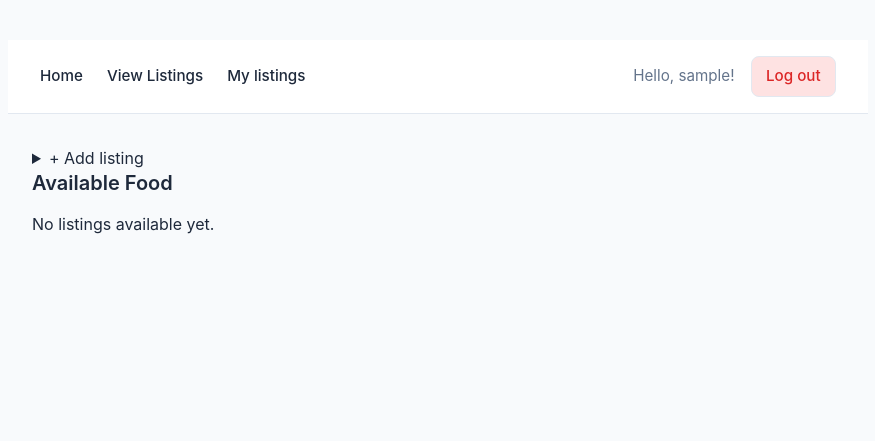
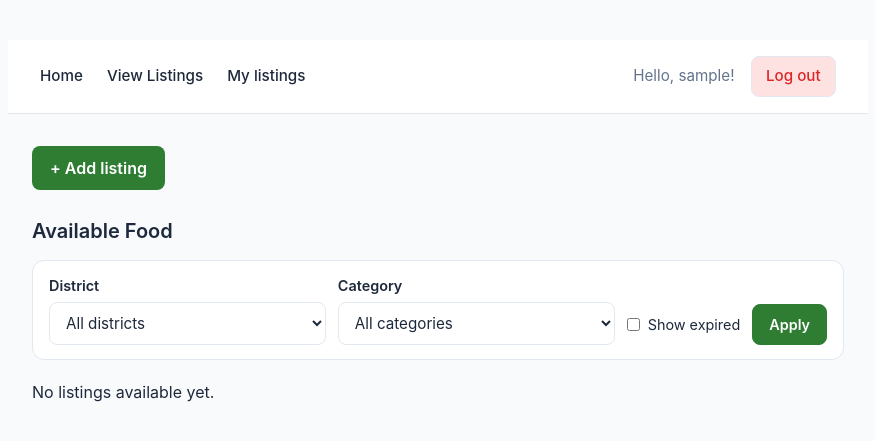
Before and after one commit to katy96moskaliuk/ShareFood, a Django app: page /listings/ in a window 1280 px wide. Shown: the top 441 px of the page, without its empty margins (202-1077 px from the left). Run offline with Django 5.2, Linux system fonts and the light colour scheme; the visitor is signed in with stand-in values (Sample User, id 1); data that the repository does not hold is empty; parts of the project's set-up code (start-up, migrations or seed data) failed here and were passed over.

Commit message:
Add district/category filters and hide expired listings by default

```diff
--- a/src/ShareFood/listings/static/listings/style.css
+++ b/src/ShareFood/listings/static/listings/style.css
@@ -369,3 +369,80 @@ h2 {
         grid-template-columns: 1fr;
     }
 }
+
+/* Collapsible "add listing" block */
+.add-toggle {
+    margin-bottom: 28px;
+}
+
+.add-toggle > summary {
+    display: inline-flex;
+    align-items: center;
+    padding: 10px 18px;
+    border-radius: 8px;
+    background: var(--primary);
+    color: #fff;
+    font-weight: 600;
+    list-style: none;
+    cursor: pointer;
+    transition: background-color 0.15s;
+}
+
+/* Hide the default disclosure arrow in WebKit browsers */
+.add-toggle > summary::-webkit-details-marker {
+    display: none;
+}
+
+.add-toggle > summary:hover {
+    background: var(--primary-hover);
+}
+
+/* Space between the button and the opened form */
+.add-toggle[open] > summary {
+    margin-bottom: 16px;
+}
+
+/* The form card sits inside the block, so drop its own bottom margin */
+.add-toggle .form-card {
+    margin-bottom: 0;
+}
+
+/* Filter bar above the listings */
+.filters {
+    display: flex;
+    flex-wrap: wrap;
+    align-items: flex-end;
+    gap: 12px;
+    padding: 14px 16px;
+    margin-bottom: 20px;
+    background: var(--card-bg);
+    border: 1px solid var(--border-color);
+    border-radius: 12px;
+}
+
+.filters .field {
+    flex: 1 1 160px;
+}
+
+.filters .checkbox {
+    display: flex;
+    align-items: center;
+    gap: 8px;
+    padding-bottom: 10px;
+    font-size: 0.9rem;
+}
+
+.filters-actions {
+    display: flex;
+    gap: 8px;
+}
+
+/* Empty state ("no listings") */
+.empty-state {
+    text-align: center;
+    padding: 40px 20px;
+    background: var(--card-bg);
+    border: 2px dashed var(--border-color);
+    border-radius: 12px;
+    color: var(--text-muted);
+}
--- a/src/ShareFood/listings/templates/listings/index.html
+++ b/src/ShareFood/listings/templates/listings/index.html
@@ -37,11 +37,42 @@
     {% endif %}
 
     <h2>Available Food</h2>
+
+    {# Filter bar: district, category, show expired #}
+    <form method="get" class="filters">
+        <div class="field">
+            <label for="f-district">District</label>
+            <select name="district" id="f-district">
+                <option value="">All districts</option>
+                {% for value, label in districts %}
+                    <option value="{{ value }}" {% if value == current_district %}selected{% endif %}>{{ label }}</option>
+                {% endfor %}
+            </select>
+        </div>
+        <div class="field">
+            <label for="f-category">Category</label>
+            <select name="category" id="f-category">
+                <option value="">All categories</option>
+                {% for value, label in categories %}
+                    <option value="{{ value }}" {% if value == current_category %}selected{% endif %}>{{ label }}</option>
+                {% endfor %}
+            </select>
+        </div>
+        <label class="checkbox">
+            <input type="checkbox" name="show_expired" value="1" {% if show_expired %}checked{% endif %}>
+            Show expired
+        </label>
+        <div class="filters-actions">
+            <button type="submit" class="btn btn-primary">Apply</button>
+            {% if has_filters %}<a href="{% url 'listings:list' %}" class="btn">Reset</a>{% endif %}
+        </div>
+    </form>
+
     <div class="listings-grid">
         {% for item in listings %}
             <div class="listing-card {% if item.is_expired %}expired{% endif %}">
                 {% if item.image %}
-                    <img src="{{ item.image.url }}" alt="{{ item.title }}" style="width: 100%; height: 180px; object-fit: cover; border-radius: 4px; margin-bottom: 10px;">
+                    <img src="{{ item.image.url }}" alt="{{ item.title }}" class="listing-image" loading="lazy">
                 {% endif %}
                 <div>
                     <div class="listing-header">
@@ -58,7 +89,7 @@
                 </div>
             </div>
         {% empty %}
-            <p>No listings available yet.</p>
+            <p>{% if has_filters %}Nothing matches these filters.{% else %}No listings available yet.{% endif %}</p>
         {% endfor %}
     </div>
 {% endblock %}
--- a/src/ShareFood/listings/views.py
+++ b/src/ShareFood/listings/views.py
@@ -21,20 +21,43 @@ def listings_list(request):
     else:
         form = FoodListingForm()
 
+    # Read filters from the query string and ignore unknown values
+    district = request.GET.get("district", "")
+    category = request.GET.get("category", "")
+    show_expired = bool(request.GET.get("show_expired"))
+
     listings = FoodListing.objects.all().order_by("-created_at")  # pylint: disable=no-member
-    return render(
-        request, "listings/index.html", {"listings": listings, "form": form}
-    )
+
+    if district in dict(FoodListing.DISTRICT_CHOICES):
+        listings = listings.filter(district=district)
+    else:
+        district = ""
+
+    if category in dict(FoodListing.CATEGORY_CHOICES):
+        listings = listings.filter(category=category)
+    else:
+        category = ""
+
+    # Hide expired listings unless explicitly requested
+    if not show_expired:
+        listings = listings.filter(expiration_date__gte=timezone.localdate())
+
+    return render(request, "listings/index.html", {
+        "listings": listings,
+        "form": form,
+        "districts": FoodListing.DISTRICT_CHOICES,
+        "categories": FoodListing.CATEGORY_CHOICES,
+        "current_district": district,
+        "current_category": category,
+        "show_expired": show_expired,
+        "has_filters": bool(district or category or show_expired),
+    })
 
 
 @login_required
 def my_listings(request):
     listings = FoodListing.objects.filter(owner=request.user).order_by("-created_at")
-    today = timezone.localdate().isoformat()
-    return render(request, "listings/my_listings.html", {
-        "listings": listings,
-        "today": today,
-    })
+    return render(request, "listings/my_listings.html", {"listings": listings})
 
 
 @login_required
```
